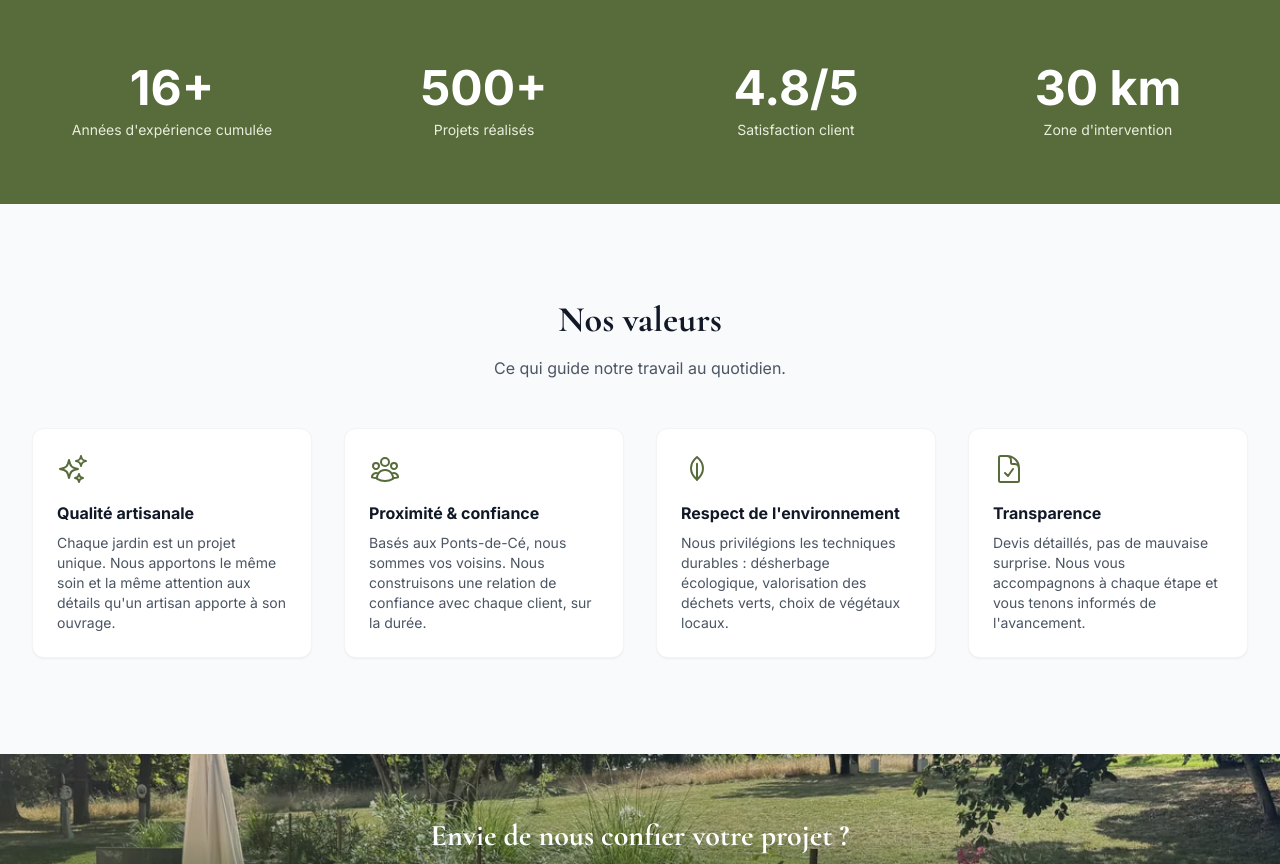
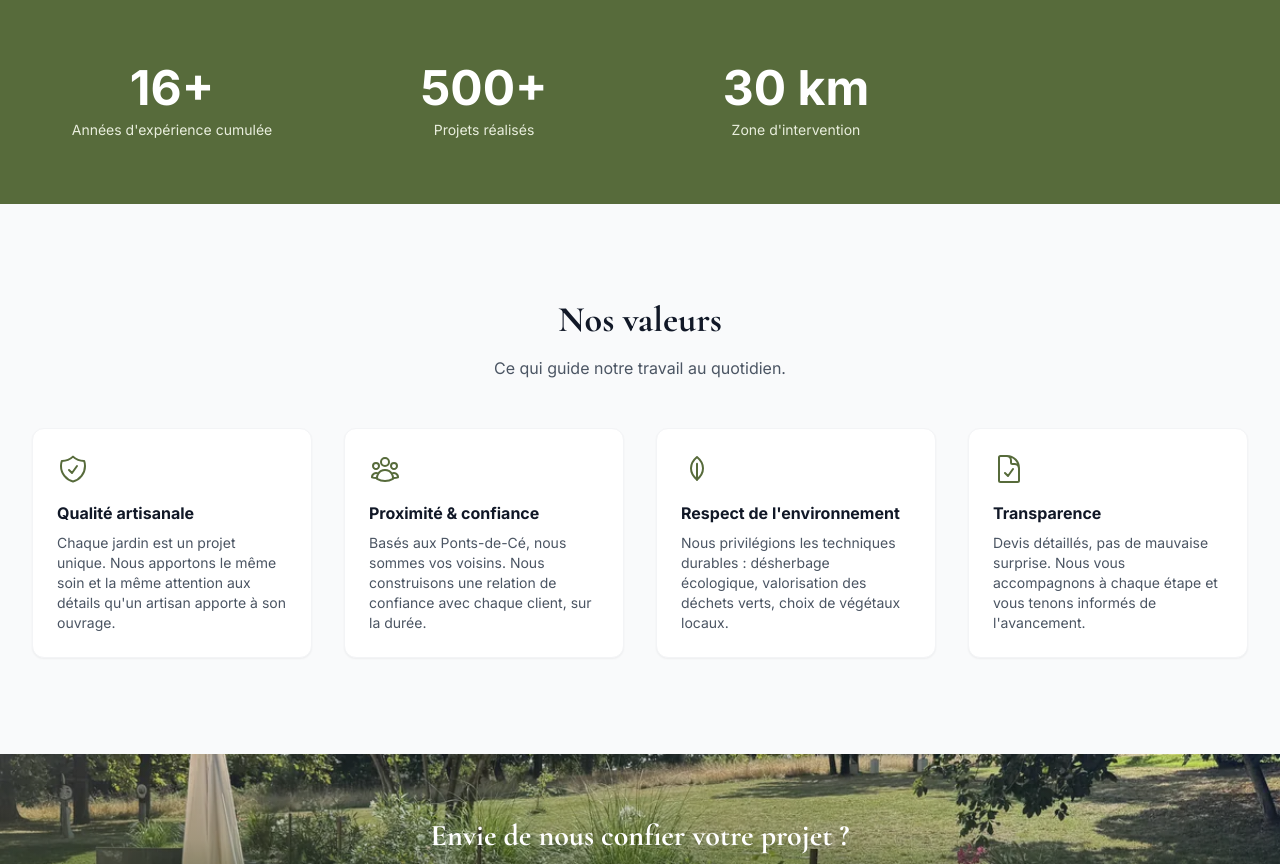
Before and after one commit to Bidiche49/art-des-jardins, a Next.js app in the folder apps/vitrine/: page /a-propos in a window 1280 px wide. Shown: the part 1240-2104 px from the top of the page. Built offline with nearby package versions, Linux system fonts and the light colour scheme; no server answers.

Commit message:
fix(vitrine): icone qualite ShieldCheck + retirer stat satisfaction fictive

```diff
--- a/apps/vitrine/src/app/a-propos/page.tsx
+++ b/apps/vitrine/src/app/a-propos/page.tsx
@@ -44,7 +44,6 @@ const values = [
 const stats = [
   { value: '16+', label: 'Années d\'expérience cumulée' },
   { value: '500+', label: 'Projets réalisés' },
-  { value: '4.8/5', label: 'Satisfaction client' },
   { value: '30 km', label: 'Zone d\'intervention' },
 ];
 
--- a/apps/vitrine/src/lib/icons.tsx
+++ b/apps/vitrine/src/lib/icons.tsx
@@ -23,7 +23,7 @@ export { CalendarIcon as IconCalendar } from '@heroicons/react/24/outline';
 export { ArrowUpTrayIcon as IconUpload } from '@heroicons/react/24/outline';
 export { SunIcon as IconSun } from '@heroicons/react/24/outline';
 export { CurrencyEuroIcon as IconEuro } from '@heroicons/react/24/outline';
-export { SparklesIcon as IconQualite } from '@heroicons/react/24/outline';
+export { ShieldCheckIcon as IconQualite } from '@heroicons/react/24/outline';
 export { UserGroupIcon as IconEquipe } from '@heroicons/react/24/outline';
 export { DocumentCheckIcon as IconTransparence } from '@heroicons/react/24/outline';
 
```
